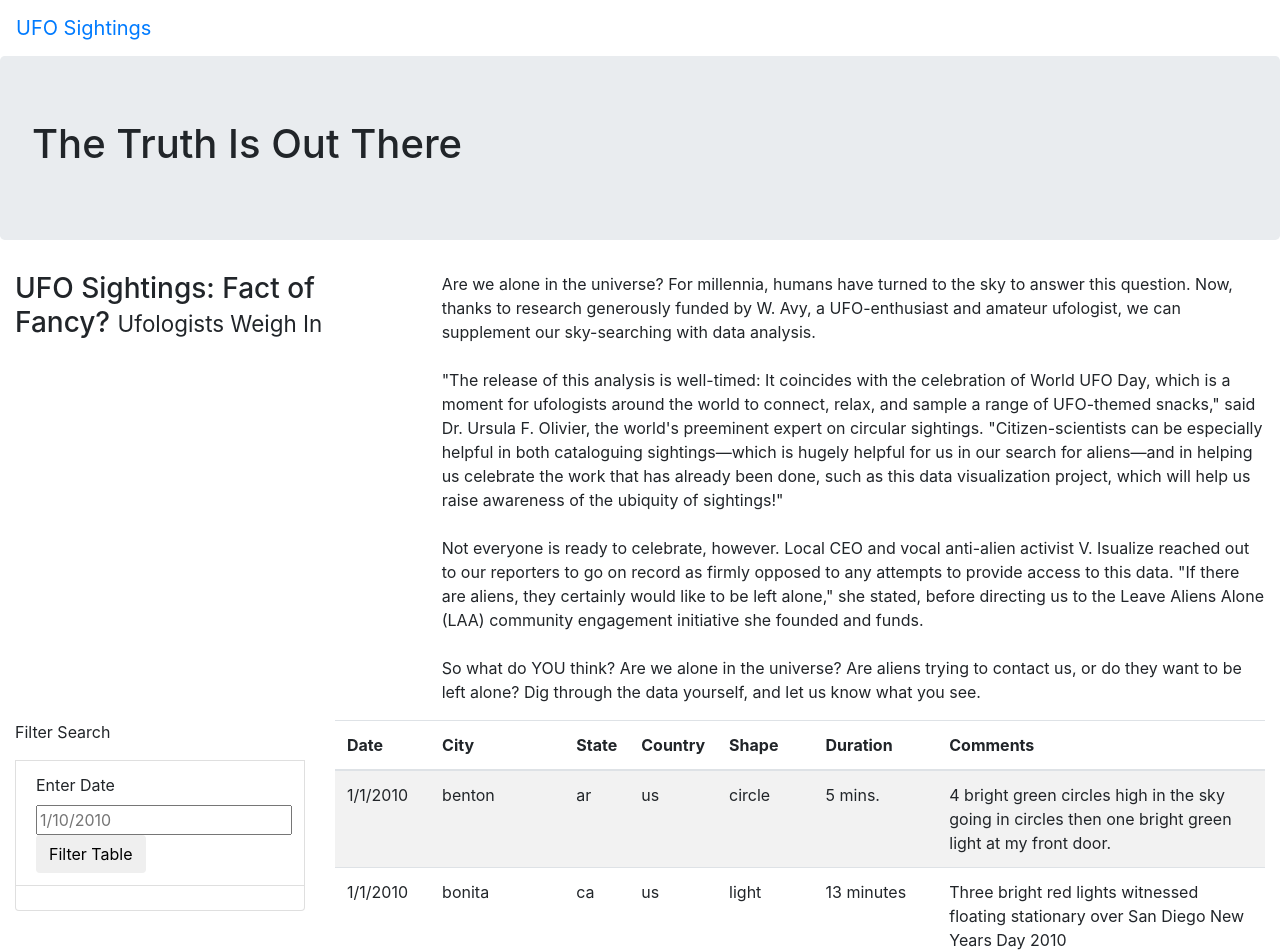
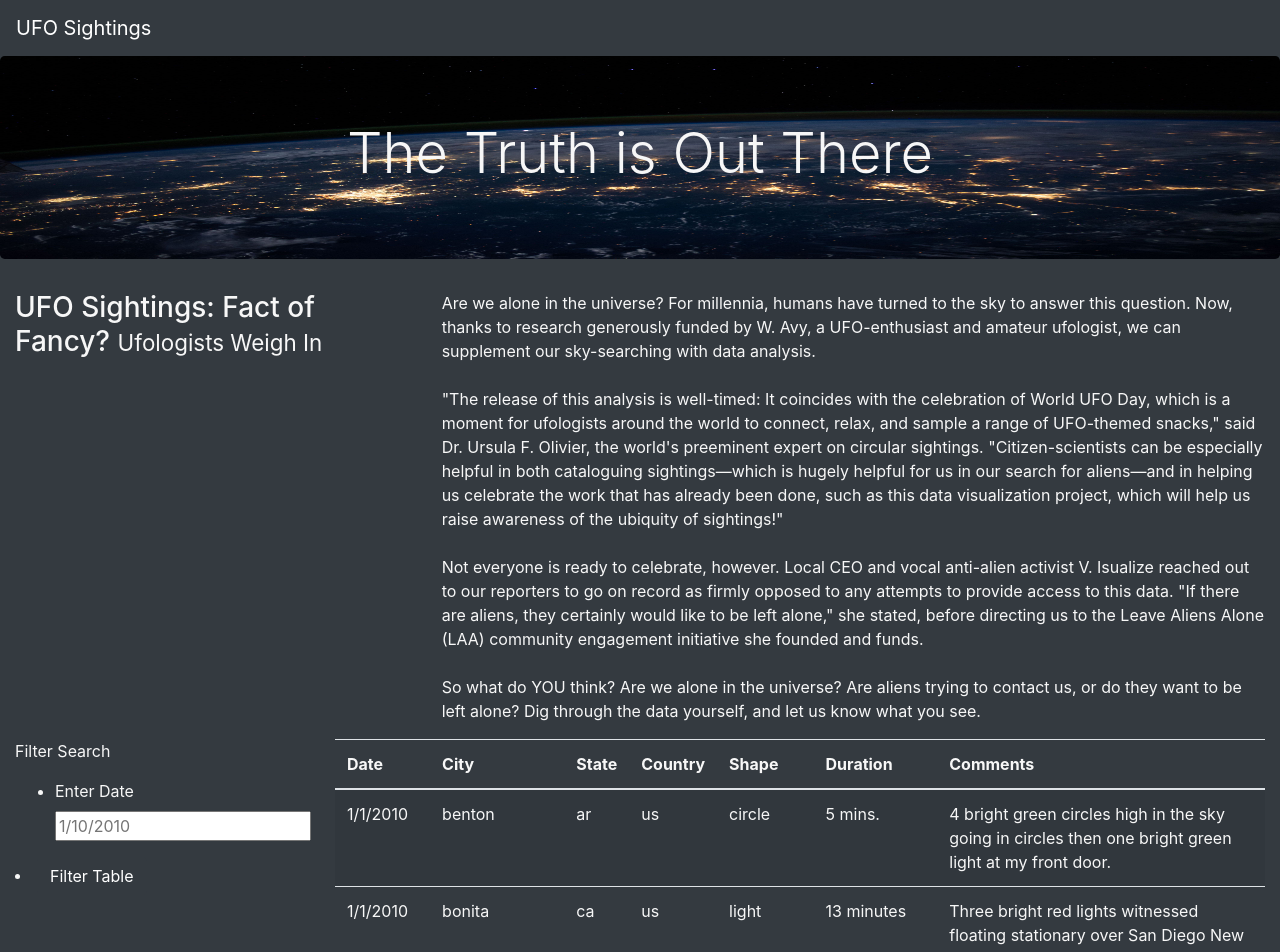
Before and after one commit to rachelc313/UFOs, a plain HTML site: page index.html in a window 1280 px wide. Shown: the top 952 px of the page. Drawn offline with nearby package versions, Linux system fonts and the light colour scheme.

Commit message:
formatting index.html file

```diff
--- a/index.html
+++ b/index.html
@@ -14,14 +14,14 @@
     <link rel="stylesheet" href="static/css/style.css"
     />
 </head>
-<body>
+<body class="bg-dark">
     <div class="wrapper">
-        <nav class="navbar navbar-expand-lg">
+        <nav class="navbar navbar-dark bg-dark navbar-expand-lg">
             <a class="navbar-brand" href="index.html">UFO Sightings</a>
         </nav>
     </div>
     <div class="jumbotron">
-        <h1>The Truth Is Out There</h1>
+      <h1 class="display-4">The Truth is Out There</h1>
     </div>
     <div class="container-fluid">
         <div class="row">
@@ -42,16 +42,17 @@
           <div class="col-md-3">
             <form>
               <p>Filter Search</p>
-                <ul class="list-group">
-
-                </ul>
-                <li class="list-group-item">
+              <ul class="bg-dark"class="list-group">
+                <li class="bg-dark"class="list-group-item">
                   <label for="date">Enter Date</label>
                   <input type="text" placeholder="1/10/2010" id="datetime" />
-                    <button id="filter-btn" type="button" class="btn btn-default">Filter Table</button>
                 </li>
-                <li class="list-group-item">
+              </ul>
 
+              <li class="bg-dark"class="list-group-item">
+                <button id="filter-btn" type="button" class="btn btn-dark"style="font-family: inherit; font-size: 1rem;">
+                  Filter Table
+                </button>
               </li>
           </form>
           </div>
--- a/static/css/style.css
+++ b/static/css/style.css
@@ -0,0 +1,11 @@
+.jumbotron {
+  background-image: url("../images/nasa.jpg");
+  background-size: 100% 100%;
+  text-align: center;
+}
+
+body {
+
+  color: #f7f7f7;
+
+}
```
Also changed, not shown: static/images/nasa.jpg (added). Lines whose indentation alone changed are shown as unchanged.
